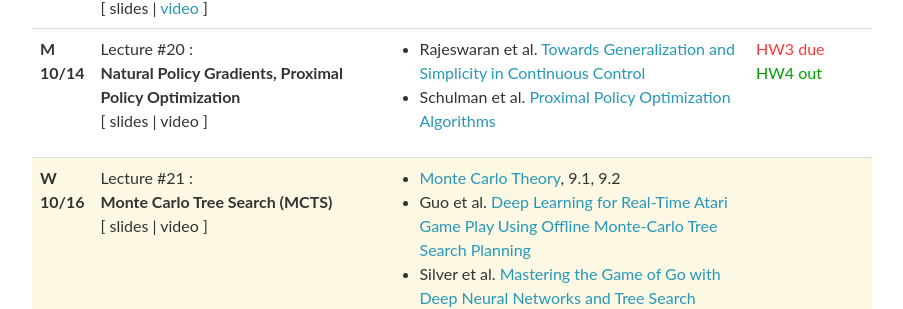
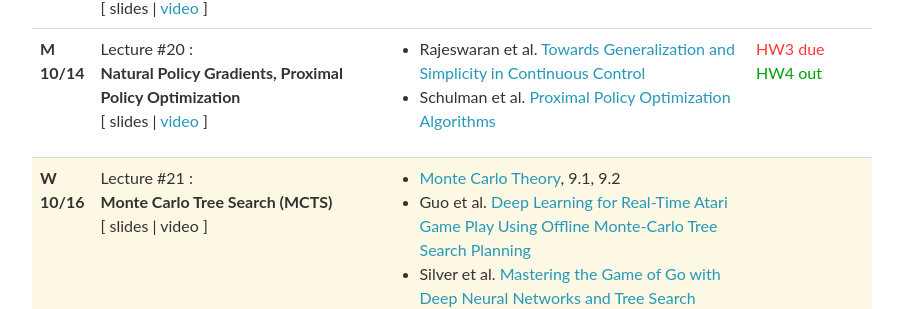
Before and after one commit to cmudeeprl/703website_f19, a Jekyll site: the page built from _pages/lectures.md, in a window 1280 px wide and 900 px high, scrolled down 2633 px. Shown: the part 149-458 px from the top of the window, without its empty margins (188-1091 px from the left). Built offline with Jekyll 4.4.1, drawn with Linux system fonts in a browser that asks for light colours; nearby versions of some CDN libraries; comment, search, counter and statistics services are not loaded; part of the change alters nothing that is shown.

Commit message:
lec 14 vid

```diff
--- a/_data/lectures.yml
+++ b/_data/lectures.yml
@@ -256,7 +256,7 @@
   title: >
     <strong>Natural Policy Gradients, Proximal Policy Optimization</strong>
   slides:
-  video:
+  video: https://scs.hosted.panopto.com/Panopto/Pages/Viewer.aspx?id=47c40d4c-113b-4151-a407-aae60106ef6c
   notes:
   readings:
     - Rajeswaran et al. <a href="https://arxiv.org/pdf/1703.02660.pdf" target="_blank">Towards Generalization and Simplicity in Continuous Control</a>
```
